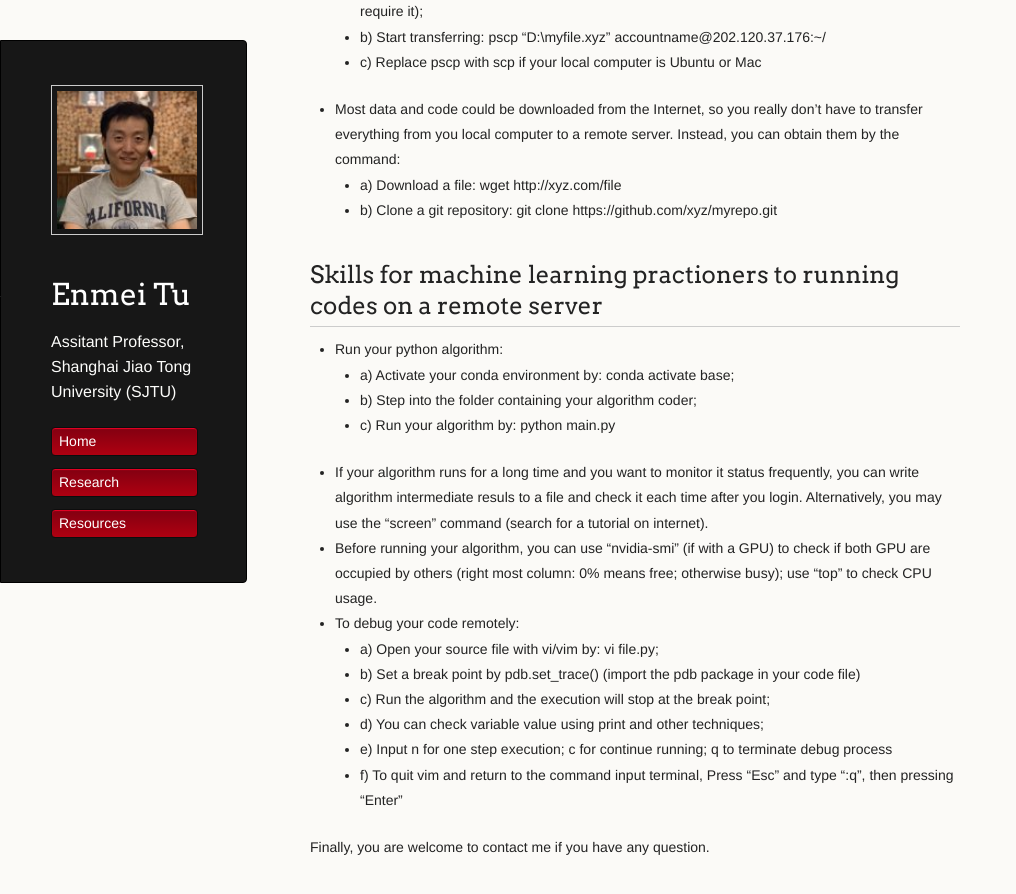
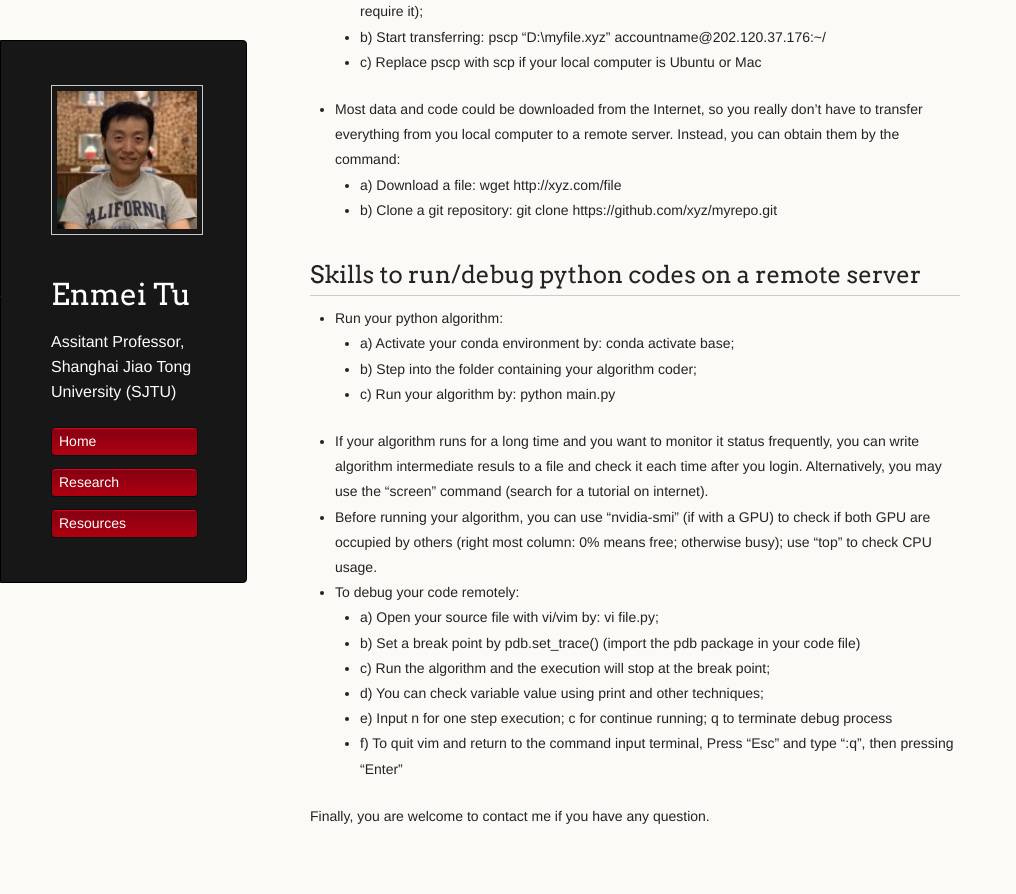
Before and after one commit to hellotem/enmeitu.github.io, a Jekyll site: the page built from resource/linux.md, in a window 1280 px wide and 900 px high, scrolled down 1383 px. Shown: the top 894 px of the window, without its empty margins (0-1016 px from the left). Built offline with Jekyll 4.4.1, drawn with Linux system fonts in a browser that asks for light colours; our own code applies the rules of GitHub Pages for plain Markdown files.

Commit message:
Update linux.md

```diff
--- a/resource/linux.md
+++ b/resource/linux.md
@@ -43,7 +43,7 @@ Switching from Windows to Linux, especially to the command terminal in a local o
   - a) Download a file: wget http://xyz.com/file
   - b) Clone a git repository: git clone https://github.com/xyz/myrepo.git
 
-## Skills for machine learning practioners to running codes on a remote server
+## Skills to run/debug python codes on a remote server
 * Run your python algorithm:
   - a) Activate your conda environment by: conda activate base;
   - b) Step into the folder containing your algorithm coder;
```
